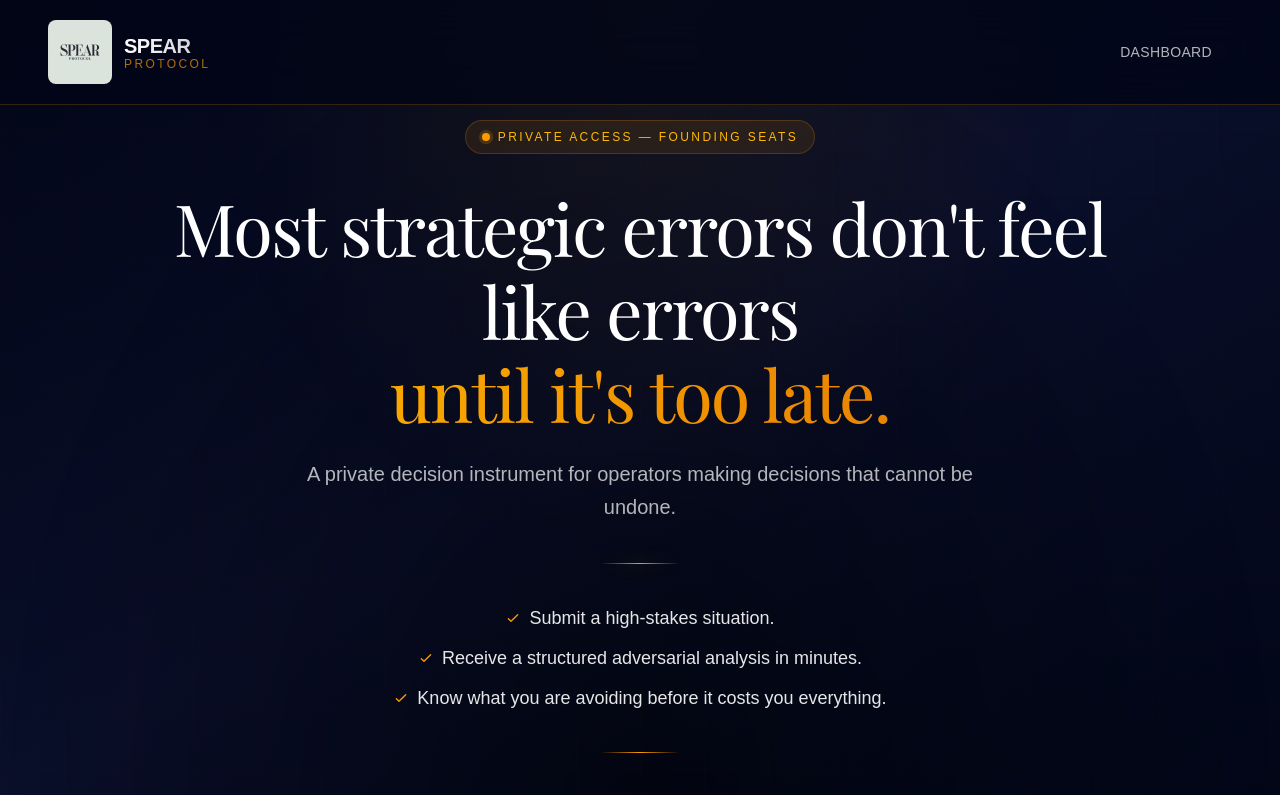
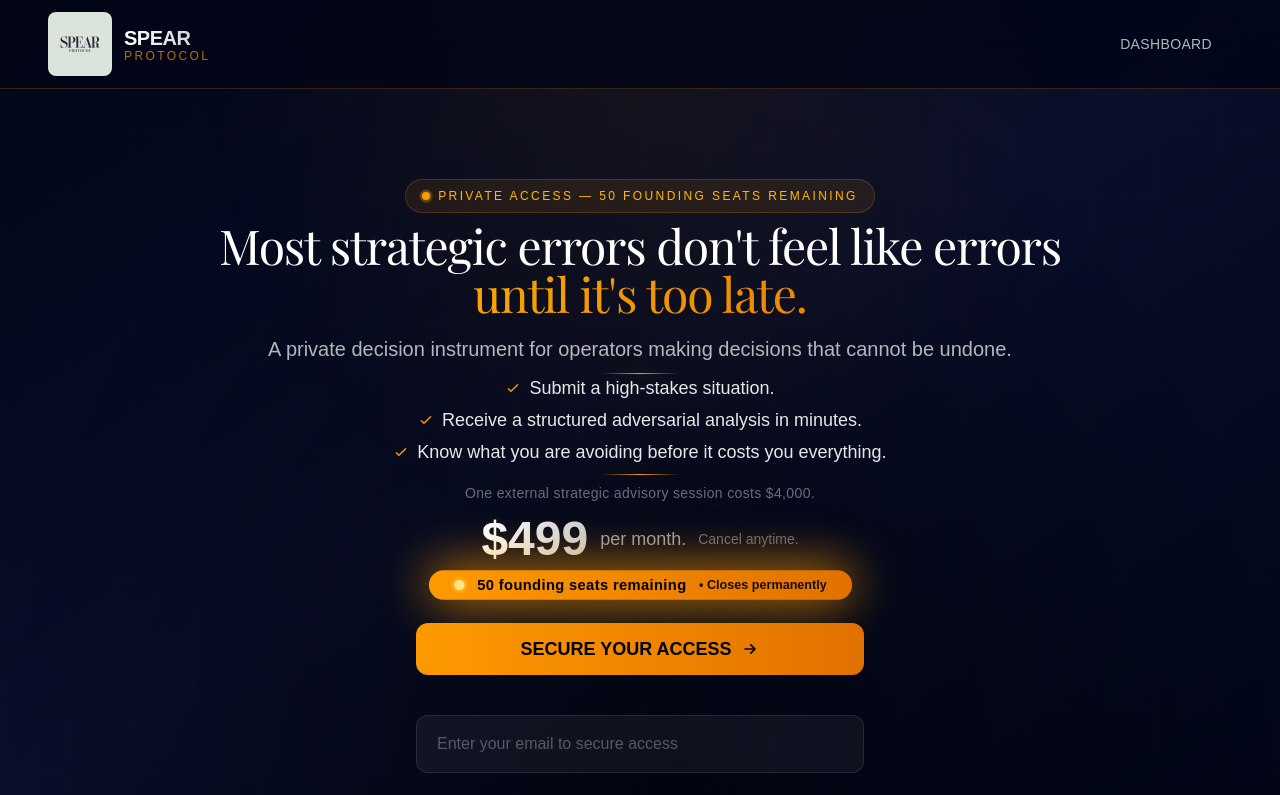
Before and after one commit to kanbanfeed/Spear-Protocol, a Next.js app: page / in a window 1280 px wide. Shown: the top 795 px of the page. Built offline with nearby package versions, Linux system fonts and the light colour scheme; no server answers; the database is empty.

Commit message:
updated mirror ui

```diff
--- a/app/page.tsx
+++ b/app/page.tsx
@@ -34,7 +34,7 @@ export default function Home() {
 
       {/* NAVIGATION BAR - Premium */}
       <nav className="fixed top-0 left-0 right-0 z-50 bg-[#020617]/80 backdrop-blur-xl border-b border-amber-500/20">
-        <div className="max-w-7xl mx-auto px-6 md:px-12 py-5 flex justify-between items-center">
+        <div className="max-w-7xl mx-auto px-6 md:px-12 py-3 flex justify-between items-center">
           {/* Logo with Image */}
           <Link href="/" className="flex items-center gap-3 group">
             <div className="relative w-16 h-16">
@@ -69,40 +69,40 @@ export default function Home() {
       </nav>
 
       {/* SECTION 1 — ABOVE THE FOLD - Premium Hero */}
-      <section className="relative min-h-screen flex items-center justify-center px-6 mt-30">
+      <section className="relative min-h-screen flex items-center justify-center px-6 mt-24">
         <div className="max-w-6xl mx-auto text-center relative z-10">
           {/* Animated Badge */}
-          <div className="mb-8 animate-in fade-in slide-in-from-bottom-4 duration-700">
+          <div className="mb-2 animate-in fade-in slide-in-from-bottom-4 duration-700">
             <div className="inline-flex items-center gap-2 px-4 py-2 rounded-full bg-amber-500/10 border border-amber-500/20 backdrop-blur-sm">
               <span className="relative flex h-2 w-2">
                 <span className="animate-ping absolute inline-flex h-full w-full rounded-full bg-amber-400 opacity-75"></span>
                 <span className="relative inline-flex rounded-full h-2 w-2 bg-amber-500"></span>
               </span>
               <span className="text-xs tracking-[0.2em] text-amber-400 uppercase font-medium">
-                PRIVATE ACCESS — FOUNDING SEATS
+                PRIVATE ACCESS — 50 FOUNDING SEATS REMAINING
               </span>
             </div>
           </div>
 
           {/* Main Headline with Gradient */}
-          <h1 className="font-serif text-4xl sm:text-5xl md:text-6xl lg:text-7xl leading-[1.15] tracking-tight max-w-5xl mx-auto animate-in fade-in slide-in-from-bottom-4 duration-700 delay-100">
+          <h1 className="font-serif text-4xl sm:text-5xl md:text-4xl lg:text-5xl leading-[1] tracking-tight max-w-5xl mx-auto animate-in fade-in slide-in-from-bottom-4 duration-700 delay-100">
             Most strategic errors don't feel like errors
             <span className="block bg-gradient-to-r from-amber-400 to-amber-600 bg-clip-text text-transparent">until it's too late.</span>
           </h1>
 
           {/* Subheadline */}
-          <p className="mt-6 text-white/70 text-lg md:text-xl max-w-2xl mx-auto leading-relaxed animate-in fade-in slide-in-from-bottom-4 duration-700 delay-200">
+          <p className="mt-4 text-white/70 text-lg md:text-xl  mx-auto leading-relaxed animate-in fade-in slide-in-from-bottom-4 duration-700 delay-200">
             A private decision instrument for operators making decisions that cannot be undone.
           </p>
 
           {/* Divider with Glow */}
-          <div className="relative w-20 h-px mx-auto my-10">
+          <div className="relative w-20 h-px mx-auto mt-2">
             <div className="absolute inset-0 bg-gradient-to-r from-transparent via-amber-500 to-transparent"></div>
             <div className="absolute inset-0 bg-gradient-to-r from-transparent via-amber-500/50 to-transparent blur-sm"></div>
           </div>
 
           {/* Three Lines */}
-          <div className="space-y-3 text-white/90 text-base md:text-lg max-w-xl mx-auto animate-in fade-in slide-in-from-bottom-4 duration-700 delay-300">
+          <div className="space-y-1 text-white/90 text-base md:text-lg max-w-xl mx-auto animate-in fade-in slide-in-from-bottom-4 duration-700 delay-300">
             <p className="hover:text-amber-400 transition-colors flex items-center justify-center gap-2">
               <svg className="w-4 h-4 text-amber-500" fill="none" viewBox="0 0 24 24" stroke="currentColor">
                 <path strokeLinecap="round" strokeLinejoin="round" strokeWidth={2} d="M5 13l4 4L19 7" />
@@ -124,7 +124,7 @@ export default function Home() {
           </div>
 
           {/* Divider */}
-          <div className="relative w-20 h-px mx-auto my-10">
+          <div className="relative w-20 h-px mx-auto my-2">
             <div className="absolute inset-0 bg-gradient-to-r from-transparent via-amber-500 to-transparent"></div>
           </div>
 
@@ -143,11 +143,21 @@ export default function Home() {
           </div>
 
           {/* DYNAMIC SEAT COUNTER */}
-          <div className="mt-10 flex justify-center animate-in fade-in slide-in-from-bottom-4 duration-700 delay-500">
+          <div className="mt-2 flex justify-center animate-in fade-in slide-in-from-bottom-4 duration-700 delay-500">
             <SeatCounter isPulsing={isPulsing} />
           </div>
 
           {/* Email Input with Premium Design */}
+
+
+          {/* CTA Button - Using StripeCheckoutButton Component */}
+          <div className="mt-6 max-w-md mx-auto w-full animate-in fade-in slide-in-from-bottom-4 duration-700 delay-700">
+            <StripeCheckoutButton
+              label="SECURE YOUR ACCESS"
+              email={email}
+            />
+          </div>
+
           <div className="mt-10 max-w-md mx-auto w-full animate-in fade-in slide-in-from-bottom-4 duration-700 delay-600">
             <div className="relative group">
               <input
@@ -159,14 +169,6 @@ export default function Home() {
               />
               <div className="absolute inset-0 rounded-xl bg-gradient-to-r from-amber-500/0 via-amber-500/0 to-amber-500/0 group-focus-within:from-amber-500/10 group-focus-within:via-amber-500/5 group-focus-within:to-transparent pointer-events-none transition-all duration-500"></div>
             </div>
-          </div>
-
-          {/* CTA Button - Using StripeCheckoutButton Component */}
-          <div className="mt-6 max-w-md mx-auto w-full animate-in fade-in slide-in-from-bottom-4 duration-700 delay-700">
-            <StripeCheckoutButton
-              label="SECURE YOUR ACCESS"
-              email={email}
-            />
           </div>
 
           {/* Small Muted Text */}
--- a/components/SeatCounter.tsx
+++ b/components/SeatCounter.tsx
@@ -38,7 +38,7 @@ export default function SeatCounter({ isPulsing = false }: SeatCounterProps) {
       <div className={`absolute inset-0 bg-amber-500 rounded-full blur-xl transition-opacity duration-300 ${isPulsing ? 'opacity-100' : 'opacity-0'}`}></div>
 
       {/* Main badge */}
-      <div className="relative inline-flex items-center gap-3 px-6 py-3 rounded-full bg-gradient-to-r from-amber-500 to-amber-600 text-black font-bold text-sm shadow-2xl">
+      <div className="relative inline-flex items-center gap-3 px-6 py-1 rounded-full bg-gradient-to-r from-amber-500 to-amber-600 text-black font-bold text-sm shadow-2xl">
         {/* Live indicator */}
         <span className="relative flex h-2.5 w-2.5">
           <span className="animate-ping absolute inline-flex h-full w-full rounded-full bg-amber-300 opacity-75"></span>
--- a/components/StripeCheckoutButton.tsx
+++ b/components/StripeCheckoutButton.tsx
@@ -35,7 +35,7 @@ export default function StripeCheckoutButton({
       className="
         group relative w-full overflow-hidden
         bg-gradient-to-r from-amber-500 to-amber-600
-        text-black font-bold py-4 px-8 rounded-xl text-lg
+        text-black font-bold py-3 px-8 rounded-xl text-lg
         transition-all duration-300 hover:scale-[1.02]
         hover:shadow-2xl hover:shadow-amber-500/30
         active:scale-[0.98]
```
